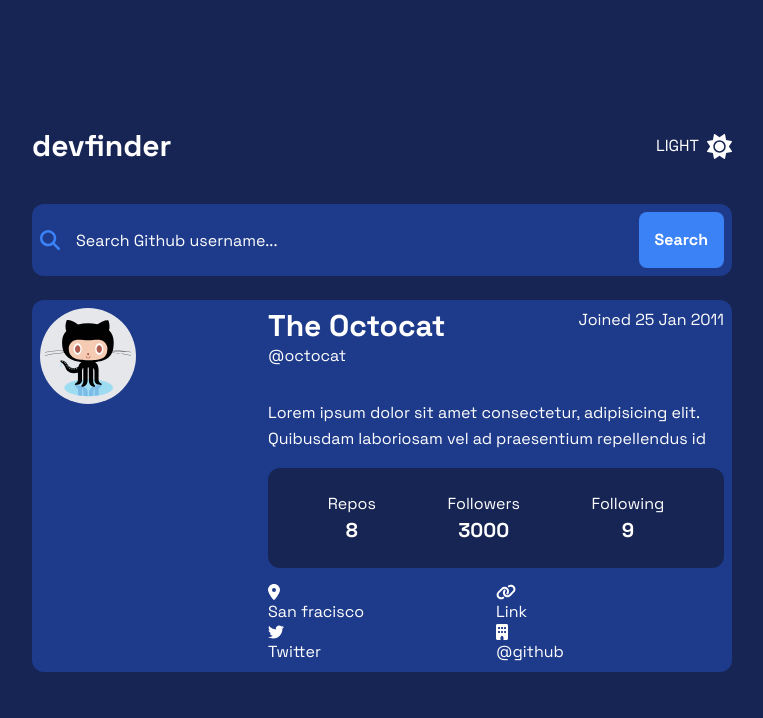
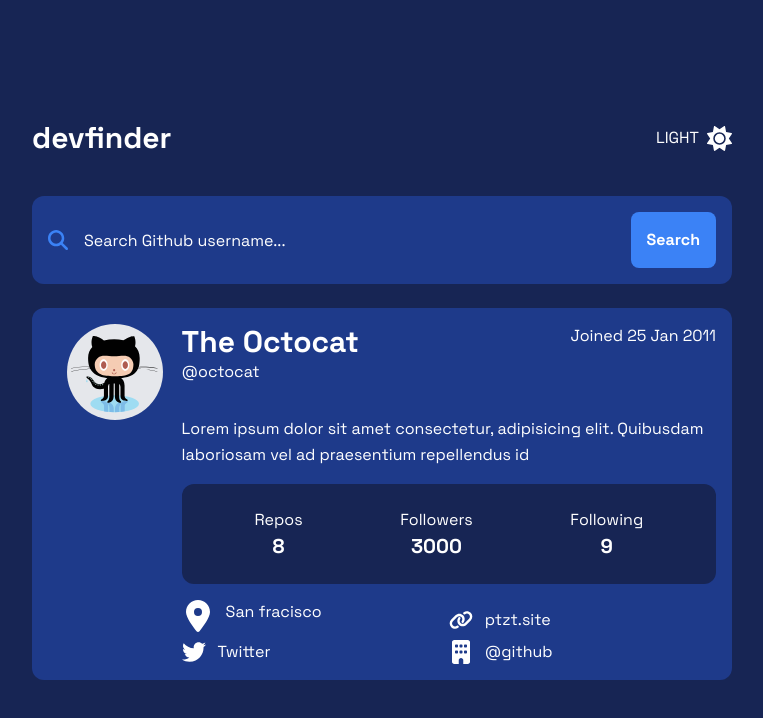
Before and after one commit to ptzt/GithubUser-finder, a Next.js app: page / in a window 1280 px wide. Shown: the top 718 px of the page, without its empty margins (258-1021 px from the left). Built offline with nearby package versions, Linux system fonts and the light colour scheme.

Commit message:
design ready

```diff
--- a/src/app/globals.css
+++ b/src/app/globals.css
@@ -4,7 +4,7 @@
 
 .grid-areas {
     display: grid;
-    grid-template-columns: repeat(3,1fr);
+    grid-template-columns: 1fr 2fr 2fr;
     grid-template-areas:
         "a b b"
         "a c c"
@@ -38,10 +38,14 @@
     grid-area: f;
 }
 
+@media(min-width: 640px) {
+    .grid-areas {
+        grid-template-columns: 1fr 2fr 2fr;
+    }
+}
+
 @media (min-width: 1024px) {
     .grid-areas {
-        display: grid;
-        grid-template-columns: repeat(3,1fr);
         grid-template-areas:
             "a b c c"
             "a d d d"
--- a/src/components/FormSearchUser.tsx
+++ b/src/components/FormSearchUser.tsx
@@ -3,7 +3,7 @@
 
 const FormSearchUser = () => {
   return (
-    <form className="mb-6 flex flex-wrap items-center gap-2 rounded-xl bg-blue-900 p-2">
+    <form className="mb-6 flex flex-wrap items-center gap-2 rounded-xl bg-blue-900 p-4">
       <span className="min-w-[20px]">
         <SearchIcon className=" fill-blue-500" />
       </span>
--- a/src/components/UserCardInfo.tsx
+++ b/src/components/UserCardInfo.tsx
@@ -7,8 +7,8 @@
 
 const UserCardInfo = () => {
   return (
-    <article className="grid-areas grid rounded-xl bg-blue-900 p-2 text-white">
-      <div className="section-logo grid h-24 w-24 place-content-center rounded-full bg-gray-200 p-1 ">
+    <article className="grid-areas grid rounded-xl bg-blue-900 p-4 text-white">
+      <div className="section-logo mr-3 grid h-24 w-24 place-content-center rounded-full bg-gray-200 p-1 lg:mx-auto ">
         <GithubOctocat className="relative top-2 h-full w-full" />
       </div>
       <div className="section-title">
@@ -34,30 +34,30 @@
           <p className="text-xl font-bold">9</p>
         </article>
       </div>
-      <div className="section-social mt-4 md:grid md:grid-cols-2">
-        <article>
+      <div className="section-social mt-4 space-y-2 md:grid md:grid-cols-2">
+        <article className="flex space-x-3">
           <i>
-            <LocationIcon className="fill-white" />
+            <LocationIcon className="h-full w-full fill-white" width={"1rem"} />
           </i>
           <p>San fracisco</p>
         </article>
-        <article>
+        <article className="flex space-x-3">
           <i>
-            <LinkIcon className="fill-white" />
+            <LinkIcon className="h-full w-full fill-white" width={"1rem"} />
           </i>
-          <p>Link</p>
+          <a href="">ptzt.site</a>
         </article>
-        <article>
+        <article className="flex space-x-3">
           <i>
-            <TwitterIcon className="fill-white" />
+            <TwitterIcon className="h-full w-full fill-white" width={"1rem"} />
           </i>
-          <p>Twitter</p>
+          <a href="">Twitter</a>
         </article>
-        <article>
+        <article className="flex space-x-3">
           <i>
-            <BuildingIcon className="fill-white" />
+            <BuildingIcon className="h-full w-full fill-white" width={"1rem"} />
           </i>
-          <p>@github</p>
+          <a href="">@github</a>
         </article>
       </div>
     </article>
```
